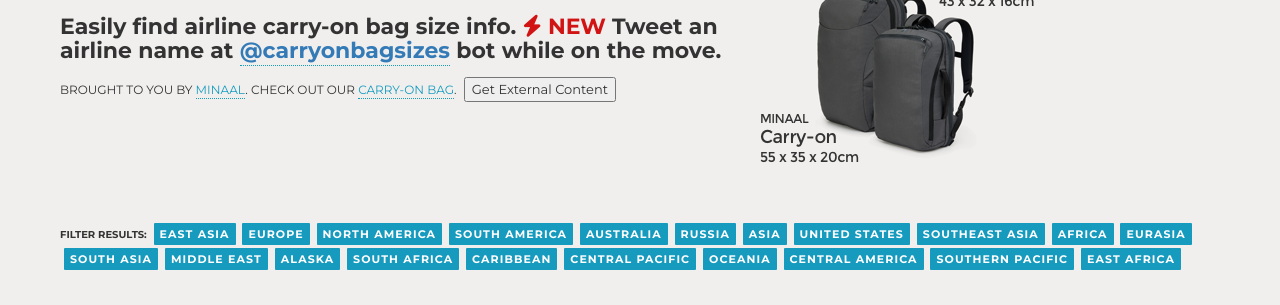
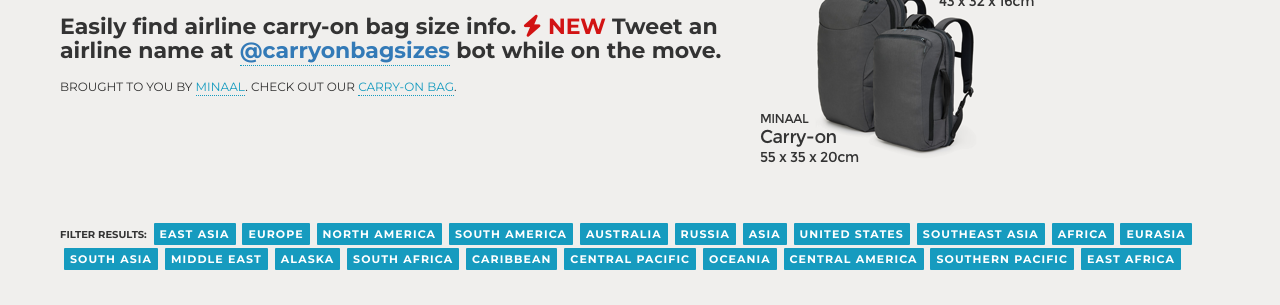
Before and after one commit to adeel-pl/cobs, a plain HTML site: page index.html in a window 1280 px wide. Shown: the part 88-393 px from the top of the page. Drawn offline with nearby package versions, Linux system fonts and the light colour scheme; no server answers; a script that the page names is missing.

Commit message:
button removed

```diff
--- a/index.html
+++ b/index.html
@@ -118,7 +118,6 @@
 				<a class="carry_bag_link" href="https://www.minaal.com/products/carry-on-bag-3?utm_source=carryonsizes&utm_medium=link&utm_campaign=carryonbagsizes" target="_blank" title="Minaal Carry-on 2.0 Bag">Carry-on bag</a>.
 			</p>
 
-			<button class="ajax_call" style="display: ;none">Get External Content</button>
 
 
 		<!-- Search -->
```
